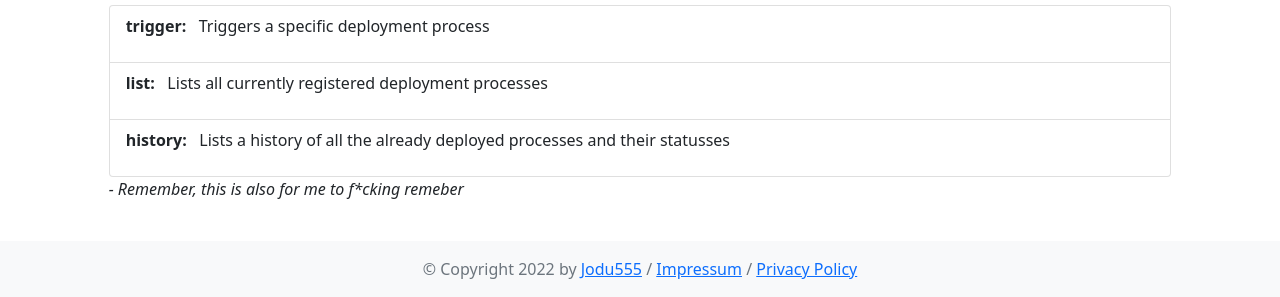
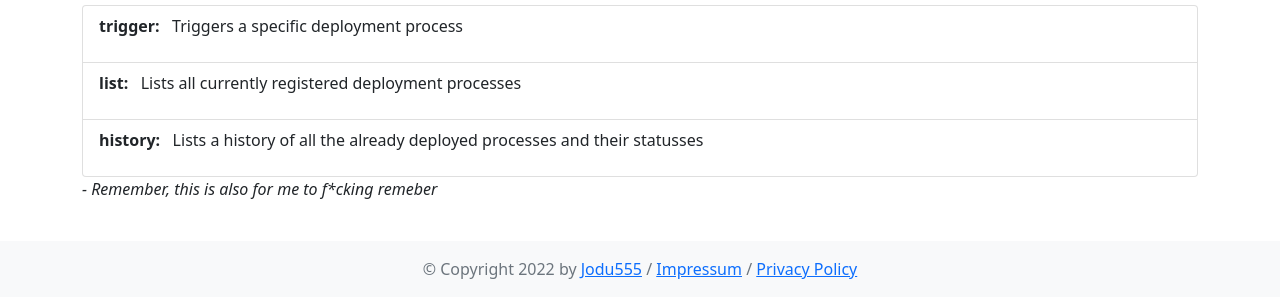
Before and after one commit to Jodu555/Auto-Deployer, a website: page Website/index.html in a window 1280 px wide. Shown: the part 677-974 px from the top of the page. Drawn offline with nearby package versions, Linux system fonts and the light colour scheme.

Commit message:
Fixed the weird spacing issue + made the horizontal scrollbar disappear

```diff
--- a/Website/index.html
+++ b/Website/index.html
@@ -93,15 +93,10 @@
 					</div>
 				</div>
 			</section>
-			<section id="commands">
+			<section id="commands" class="container">
 				<div class="row">
-					<div class="col-1"></div>
-					<div class="col">
+					<div class="col align-self-center">
 						<h2 class="text-center" style="padding-top: 4vh; padding-bottom: 0.5vh">Commands</h2>
-						<!-- trigger : Triggers a deployment process
-								- list : lists all registered deployment processes
-								- history : lists a history of all the already deployed processes -->
-
 						<ul class="list-group">
 							<li class="list-group-item">
 								<p>
@@ -124,7 +119,6 @@
 						</ul>
 						<p><em>- Remember, this is also for me to f*cking remeber</em></p>
 					</div>
-					<div class="col-1"></div>
 				</div>
 			</section>
 		</main>
```
